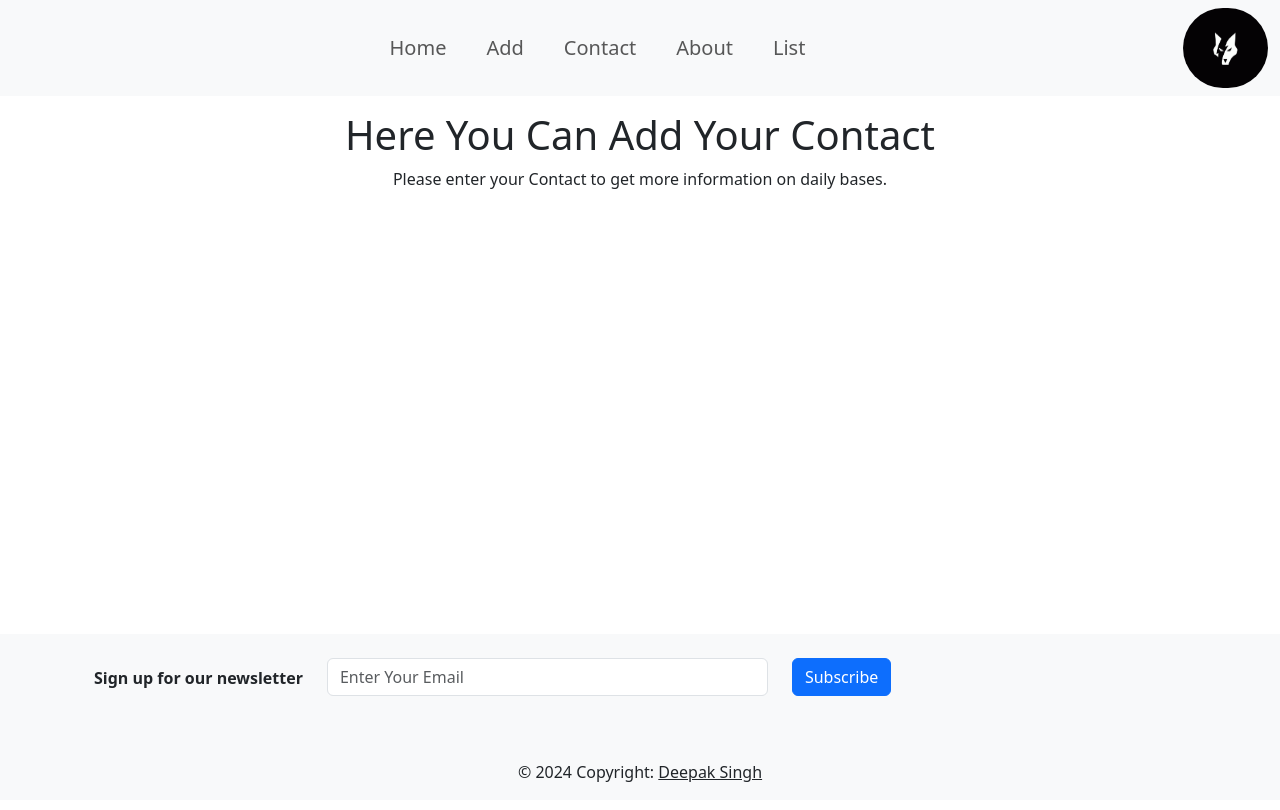
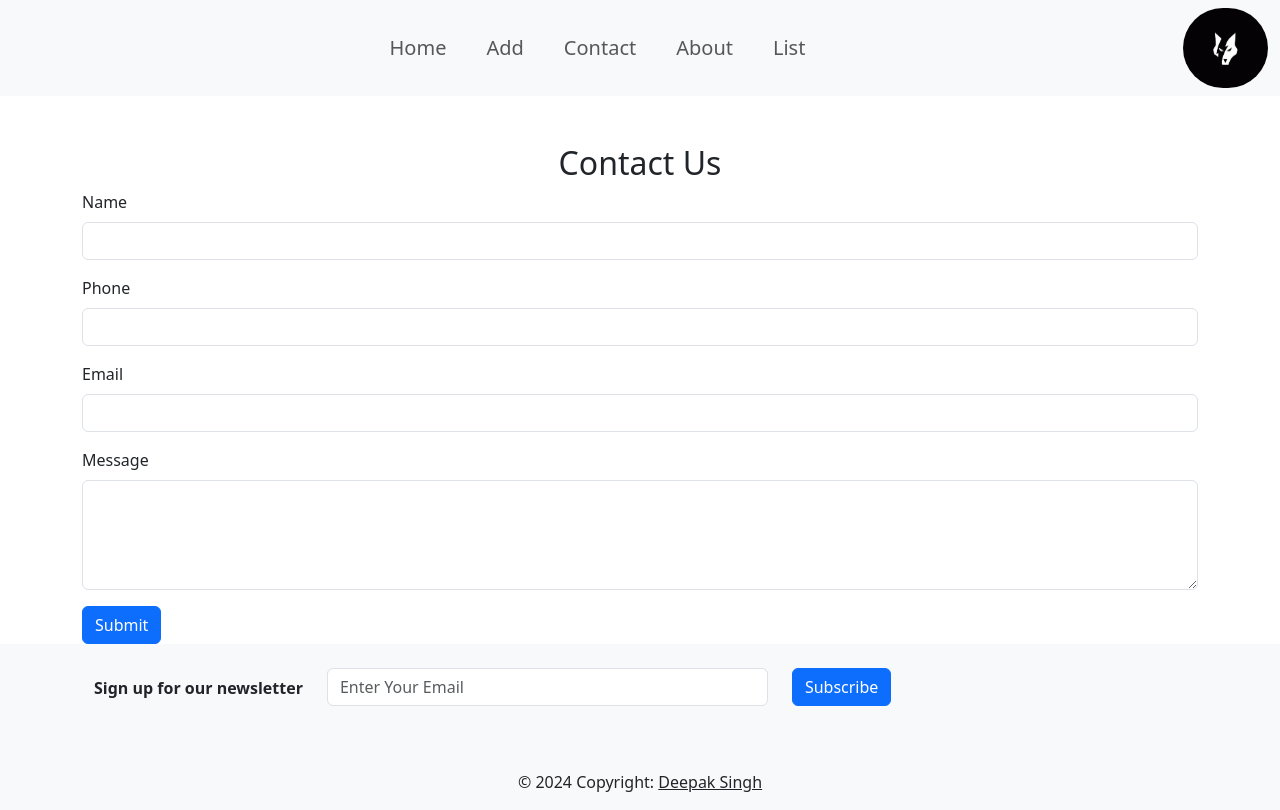
Before and after one commit to Dilljeetsingh/inft-2202-ice, a website: page src/client/contact.html in a window 1280 px wide. Drawn offline with nearby package versions, Linux system fonts and the light colour scheme.

Commit message:
add contanct information in contact.html in class and use java script for saving data in console

```diff
--- /dev/null
+++ b/src/client/app/contact.js
@@ -0,0 +1,20 @@
+document.addEventListener('DOMContentLoaded', () => {
+    const contactForm = document.getElementById('contactForm');
+
+    contactForm.addEventListener('submit', (event) => {
+      event.preventDefault(); // Prevent the form from submitting the default way
+
+      const formData = new FormData(contactForm);
+
+      const name = formData.get('name');
+      const phone = formData.get('phone');
+      const email = formData.get('email');
+      const message = formData.get('message');
+
+      // Log the form data to the console
+      console.log('Name:', name);
+      console.log('Phone:', phone);
+      console.log('Email:', email);
+      console.log('Message:', message);
+    });
+  });
--- a/src/client/contact.html
+++ b/src/client/contact.html
@@ -1,12 +1,14 @@
 <!DOCTYPE html>
 <html lang="en">
 <head>
-  <title>Bootstrap Example</title>
+  <title>Contact Us</title>
   <meta charset="utf-8">
   <meta name="viewport" content="width=device-width, initial-scale=1">
+
+  <link href="css/style.css" rel="stylesheet">
   <link href="https://cdn.jsdelivr.net/npm/bootstrap@5.3.3/dist/css/bootstrap.min.css" rel="stylesheet">
-  <link href="css/style.css" rel="stylesheet">
   <script src="https://cdn.jsdelivr.net/npm/bootstrap@5.3.3/dist/js/bootstrap.bundle.min.js"></script>
+
 
 </head>
 <body>
@@ -33,15 +35,31 @@
         <!-- Add your GIF logo here -->
         <img src="img/logo.gif" class="logo">
   </div>
-
 </nav>
 
-<div class="content">
-    <h1>Here You Can Add Your Contact</h1>
-    <p>Please enter your Contact to get more information on daily bases.</p>
-  </div>
+<div class="container mt-5">
+  <h2 class="text-center">Contact Us</h2>
+  <form id="contactForm" method="POST" action="">
+    <div class="mb-3">
+      <label for="name" class="form-label">Name</label>
+      <input type="text" class="form-control" id="name" name="name" required>
+    </div>
+    <div class="mb-3">
+      <label for="phone" class="form-label">Phone</label>
+      <input type="tel" class="form-control" id="phone" name="phone" required>
+    </div>
+    <div class="mb-3">
+      <label for="email" class="form-label">Email</label>
+      <input type="email" class="form-control" id="email" name="email" required>
+    </div>
+    <div class="mb-3">
+      <label for="message" class="form-label">Message</label>
+      <textarea class="form-control" id="message" name="message" rows="4" required></textarea>
+    </div>
+    <button type="submit" class="btn btn-primary">Submit</button>
+  </form>
 </div>
-
+<script src="app/contact.js"></script>
 <footer class="bg-body-tertiary text-center text-lg-start">
   <!-- Grid container -->
   <div class="container p-4 pb-0">
@@ -88,6 +106,5 @@
   <!-- Copyright -->
 </footer>
 
-
 </body>
 </html>
--- a/src/client/css/style.css
+++ b/src/client/css/style.css
@@ -1,4 +1,4 @@
-.nav-link{
+.nav-item{
     margin-left: auto;
     margin-right: auto;
     display: flex;
```
